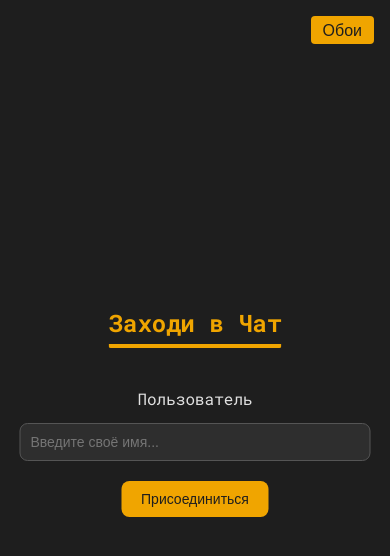
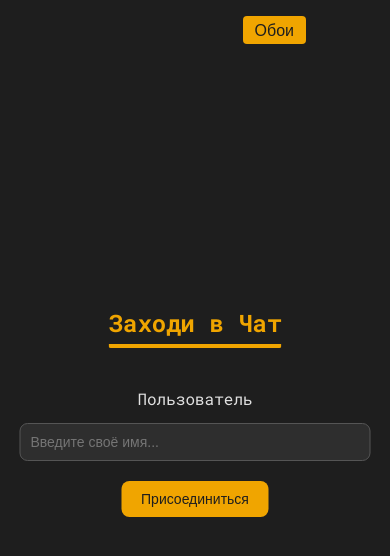
Before and after one commit to darkfated/MouseChat, a website: page public/index.html in a window 390 px wide. Drawn offline with nearby package versions, Linux system fonts and the light colour scheme; no server answers.

Commit message:
Wallpaper btn mobile support

```diff
--- a/public/styles.css
+++ b/public/styles.css
@@ -72,6 +72,12 @@ body {
 
 .wallpaper-button:hover {
   background: #d28e00;
+}
+
+@media (max-width: 768px) {
+  .wallpaper-button {
+    right: 84px;
+  }
 }
 
 .error-message {
```
